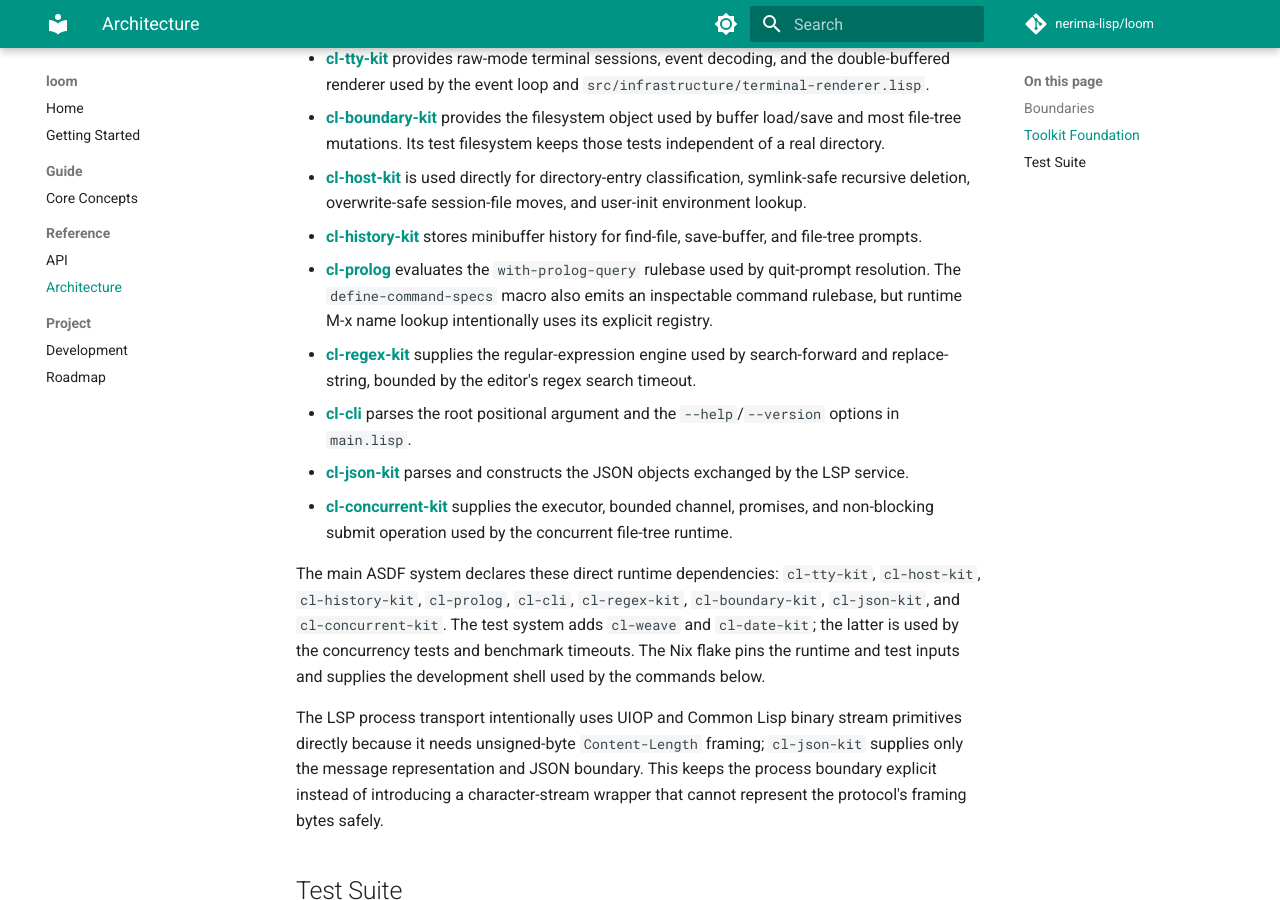
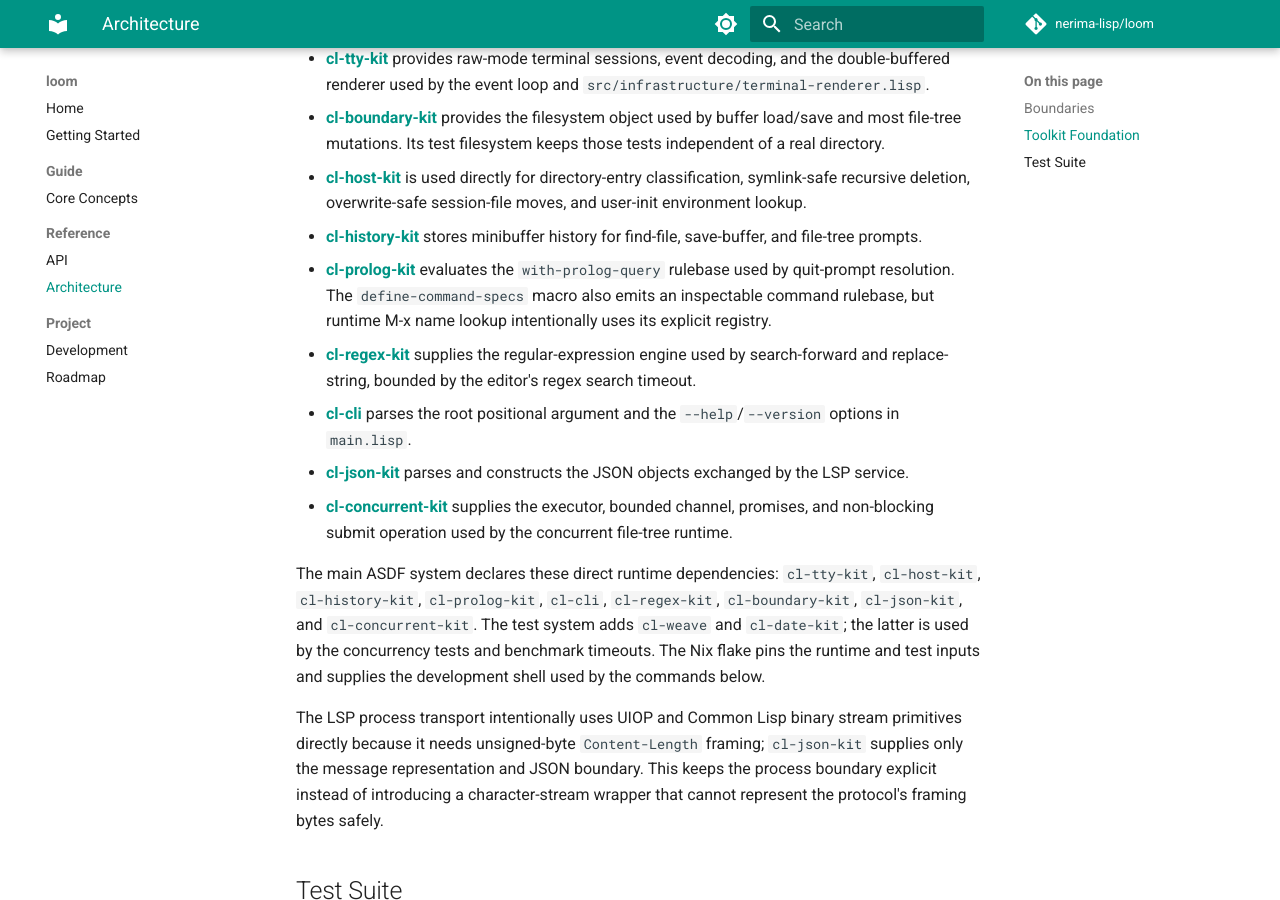
Before and after one commit to nerima-lisp/loom, an MkDocs documentation site: the page built from docs/src/reference/architecture.md, in a window 1280 px wide and 900 px high, scrolled down 4503 px. Built offline with MkDocs 1.6.1 and Material for MkDocs 9.7.7, drawn with Linux system fonts in a browser that asks for light colours; comment, search, counter and statistics services are not loaded.

Commit message:
refactor: follow the cl-prolog-kit / cl-dataflow-kit rename
nerima-lisp/cl-prolog was renamed to cl-prolog-kit (v1.5.0) and
cl-dataflow to cl-dataflow-kit (v1.2.0). The ASDF system names and CL
package names moved with the repositories, so `cl-prolog:` no longer
resolves and `:depends-on "cl-prolog"` no longer finds a system.

Updated here: the flake input's Nix variable name and URL, the ASDF
:depends-on entries, every package-qualified symbol reference, and the
prose that names either package. flake.lock was regenerated with
`nix flake lock`, not hand-edited.

This also moves the pin forward to the current release rather than
carrying the old one, since the tag the old pin named no longer contains
a system under the old name.

```diff
--- a/docs/src/reference/architecture.md
+++ b/docs/src/reference/architecture.md
@@ -216,7 +216,7 @@ trampoline.
   overwrite-safe session-file moves, and user-init environment lookup.
 - **[cl-history-kit](https://github.com/nerima-lisp/cl-history-kit)** stores
   minibuffer history for find-file, save-buffer, and file-tree prompts.
-- **[cl-prolog](https://github.com/nerima-lisp/cl-prolog)** evaluates the
+- **[cl-prolog-kit](https://github.com/nerima-lisp/cl-prolog-kit)** evaluates the
   `with-prolog-query` rulebase used by quit-prompt resolution. The
   `define-command-specs` macro also emits an inspectable command rulebase, but
   runtime M-x name lookup intentionally uses its explicit registry.
@@ -232,7 +232,7 @@ trampoline.
   operation used by the concurrent file-tree runtime.
 
 The main ASDF system declares these direct runtime dependencies: `cl-tty-kit`,
-`cl-host-kit`, `cl-history-kit`, `cl-prolog`, `cl-cli`, `cl-regex-kit`,
+`cl-host-kit`, `cl-history-kit`, `cl-prolog-kit`, `cl-cli`, `cl-regex-kit`,
 `cl-boundary-kit`, `cl-json-kit`, and `cl-concurrent-kit`. The test system adds
 `cl-weave` and `cl-date-kit`; the latter is used by the concurrency tests and
 benchmark timeouts. The Nix flake pins the runtime and test inputs and supplies
```
Also changed, not shown: docs/src/index.md (+1 -1 lines), docs/src/project/roadmap.md (+1 -1 lines), 8 other files.
